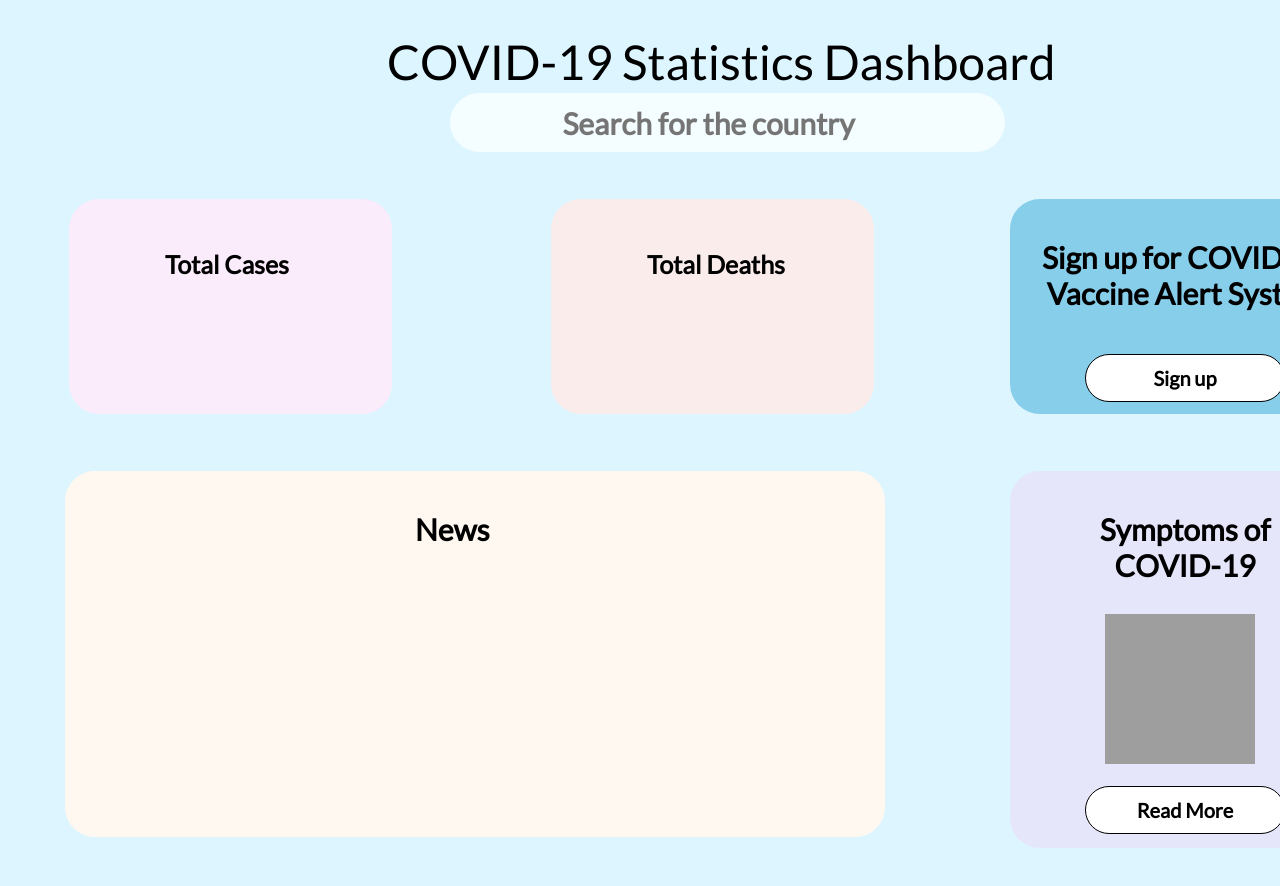
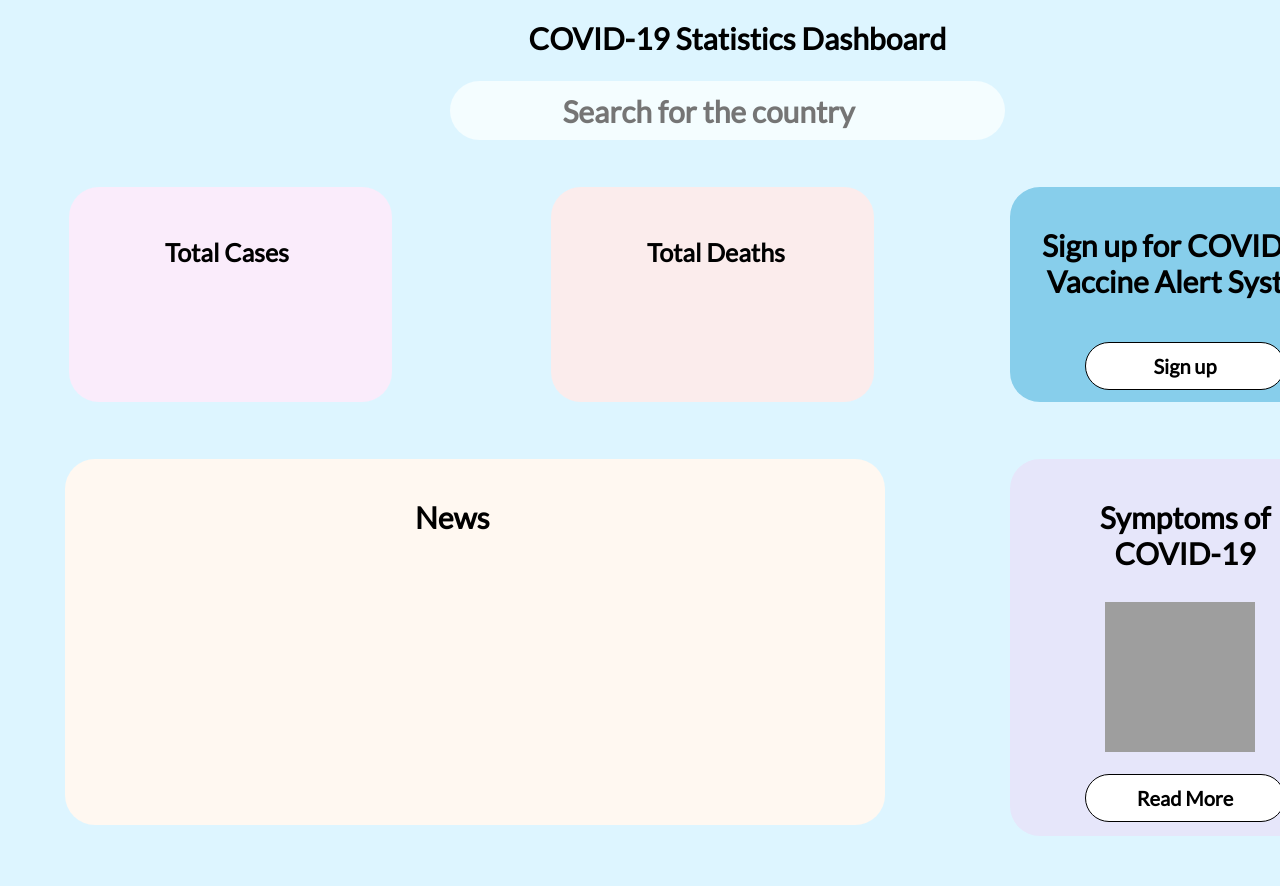
Before and after one commit to vrund1999/375_group_project, a website: page public_html/main.html in a window 1280 px wide. Shown: the top 886 px of the page. Drawn offline with Linux system fonts and the light colour scheme; grey boxes are pictures that could not be loaded.

Commit message:
changes to some styling

```diff
--- a/public_html/main_style.css
+++ b/public_html/main_style.css
@@ -1,16 +1,3 @@
-h1 {
-  position: relative;
-  width: 682px;
-  height: 30px;
-  left: 379px;
-  top: 1px;
-  font-family: Lato;
-  font-style: normal;
-  font-weight: 500;
-  font-size: 48px;
-  line-height: 58px;
-  color: #000000;
-}
 
 body {
   position: relative;
@@ -29,11 +16,52 @@ ul {
 }
 
 li {
+    margin: 1rem;
+    padding: 19px;
+    text-decoration: none;
+    list-style-type: none;
+    font-family: Lato;
+    font-style: normal;
+    font-weight: 700;
+
+    line-height: 35px;
+    text-align: center;
+
+    width: 714px;
+    padding: initial;
+    height: 43px;
+    left: 177px;
+    top: 521px;
+    background: #DFF0D8;
+    border-radius: 30px;
+
+}
+
+a{
+
+  text-decoration: none;
+  color: black;
+  cursor: pointer;
+  align-items: center;
+  text-align: center;
+
+}
+
+#title-text{
+  position: relative;
+  width: 447px;
+  height: 51px;
+  left: 506px;
+  top: 0px;
+
   font-family: Lato;
   font-style: normal;
-  font-weight: 600;
-  font-size: 15px;
-  line-height: 35px;
+  font-weight: 800;
+  font-size: 30px;
+  line-height: 36px;
+  text-align: center;
+
+  color: #000000;
 }
 
 .search-div{
@@ -112,13 +140,13 @@ li {
   position: absolute;
   width: 133px;
   height: 43px;
-  left: 96px;
+  left: 80px;
   top: 102px;
 
   font-family: Lato;
   font-style: normal;
-  font-weight: 500;
-  font-size: 30px;
+  font-weight: 700;
+  font-size: 32px;
   line-height: 36px;
 
   color: #000000;
@@ -154,13 +182,13 @@ li {
     position: absolute;
     width: 133px;
     height: 43px;
-    left: 116px;
+    left: 104px;
     top: 102px;
 
     font-family: Lato;
     font-style: normal;
-    font-weight: 500;
-    font-size: 30px;
+    font-weight: 700;
+    font-size: 32px;
     line-height: 36px;
 
     color: #000000;
```
